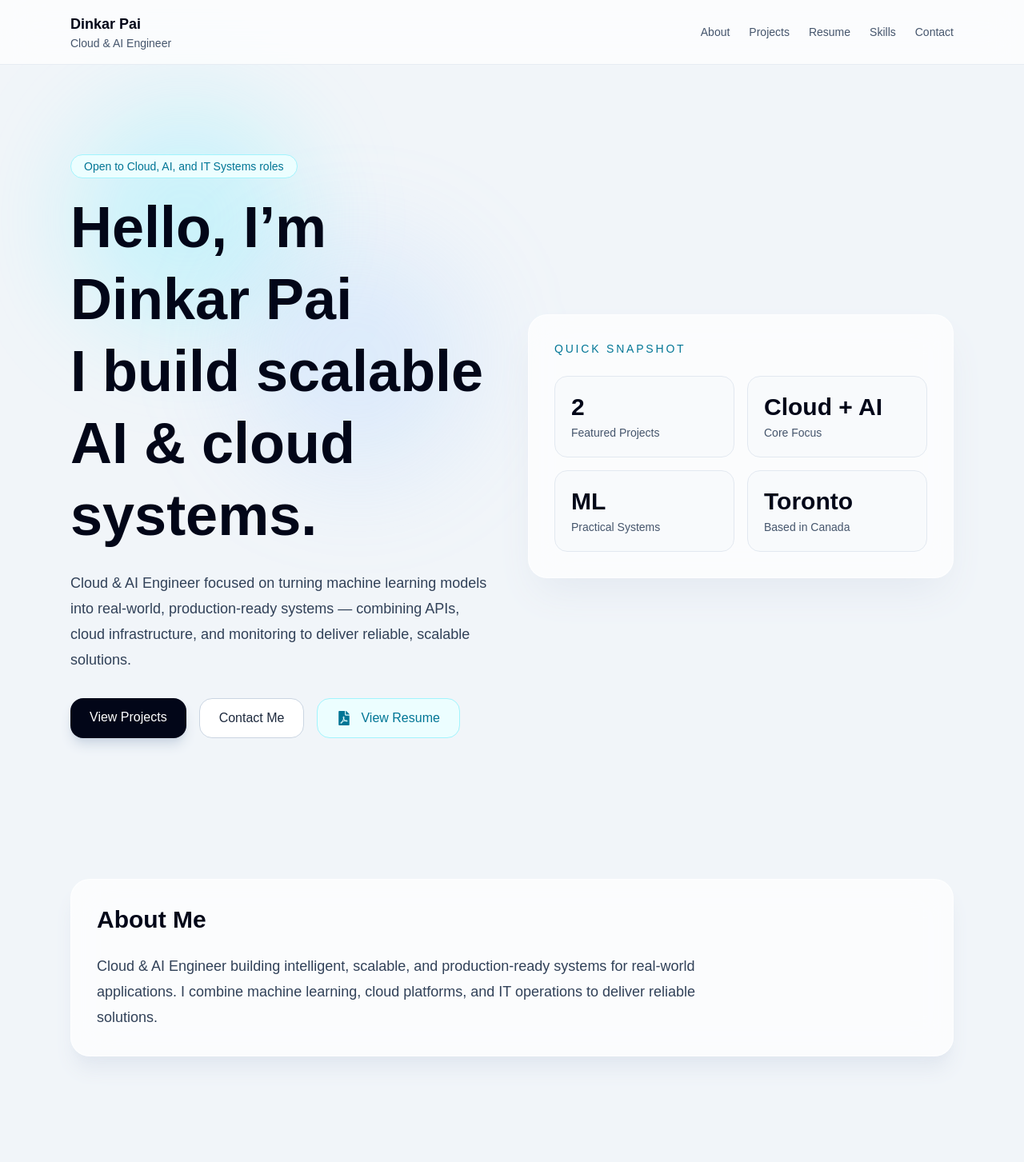
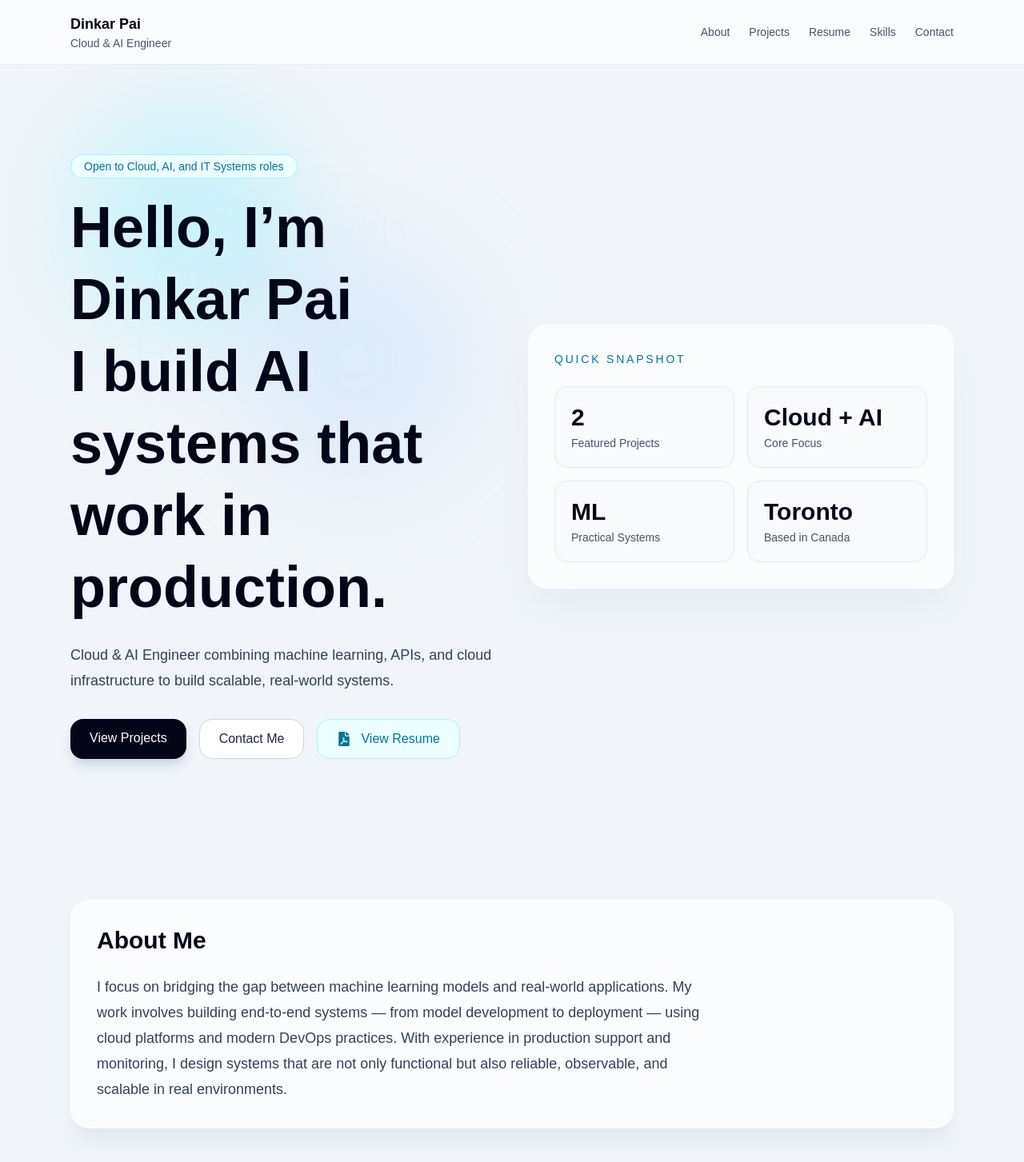
Before and after one commit to Dinkarpai/portfolio-site, a Next.js app: page / in a window 1280 px wide. Shown: the top 1453 px of the page at 80% size. Built offline with nearby package versions, Linux system fonts and the light colour scheme.

Commit message:
Update 3 light premium tech theme

```diff
--- a/app/page.tsx
+++ b/app/page.tsx
@@ -79,11 +79,11 @@ export default function Home() {
             <h1 className="relative max-w-4xl text-4xl font-bold leading-tight text-slate-950 md:text-7xl">
               Hello, I’m Dinkar Pai
               <br />
-              I build scalable AI & cloud systems.
+              I build AI systems that work in production.
             </h1>
 
             <p className="relative mt-6 max-w-3xl text-lg leading-8 text-slate-700">
-              Cloud & AI Engineer focused on turning machine learning models into real-world, production-ready systems — combining APIs, cloud infrastructure, and monitoring to deliver reliable, scalable solutions.
+              Cloud & AI Engineer combining machine learning, APIs, and cloud infrastructure to build scalable, real-world systems.
             </p>
 
             <div className="relative mt-8 flex flex-wrap gap-4">
@@ -148,7 +148,8 @@ export default function Home() {
           <h2 className="text-3xl font-semibold text-slate-950">About Me</h2>
 
           <p className="mt-6 max-w-3xl text-lg leading-8 text-slate-700">
-            Cloud & AI Engineer building intelligent, scalable, and production-ready systems for real-world applications. I combine machine learning, cloud platforms, and IT operations to deliver reliable solutions.
+            I focus on bridging the gap between machine learning models and real-world applications. My work involves building end-to-end systems — from model development to deployment — using cloud platforms and modern DevOps practices.
+            With experience in production support and monitoring, I design systems that are not only functional but also reliable, observable, and scalable in real environments.
           </p>
         </div>
       </section>
```
